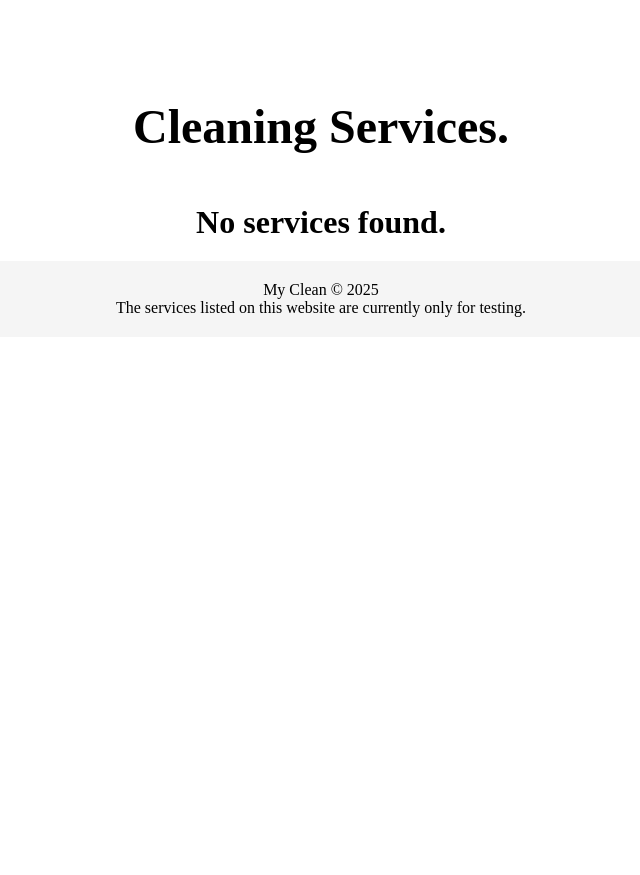
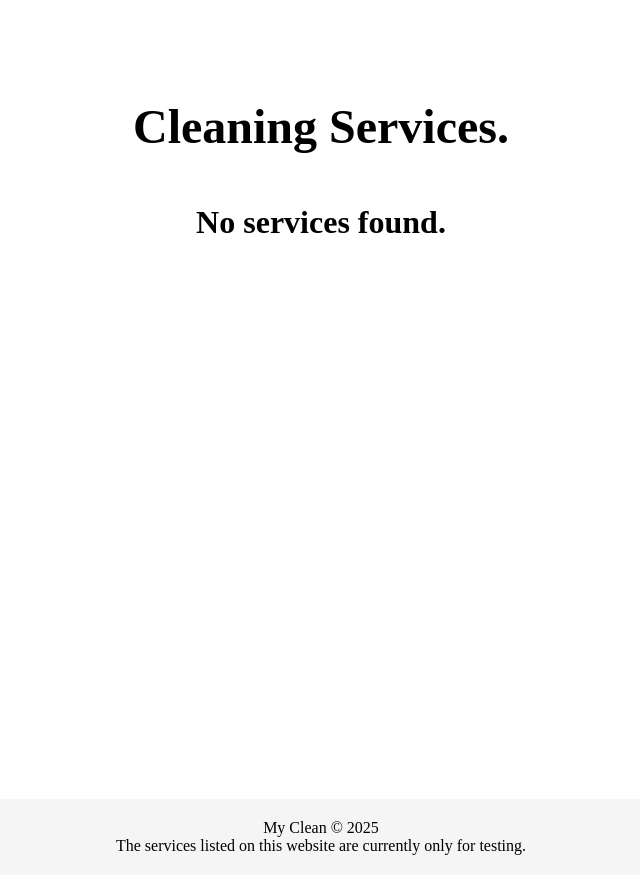
Before and after one commit to JoshuaDelosSantos/my-clean-project, a Django app: page / in a window 1280 px wide. Shown: the part 48-923 px from the top of the page, without its empty margins (319-959 px from the left). Before the commit the page ends 365 px from the top, so only its background shows below. Run offline with Django 5.2, Linux system fonts and the light colour scheme; data that the repository does not hold is empty.

Commit message:
Add styling

```diff
--- a/myclean/static/css/style.css
+++ b/myclean/static/css/style.css
@@ -154,6 +154,7 @@ footer {
     width: 70vw;
     margin-left: auto;
     margin-right: auto;
+    min-height: 100vh;
     height: auto;
 }
 
```
